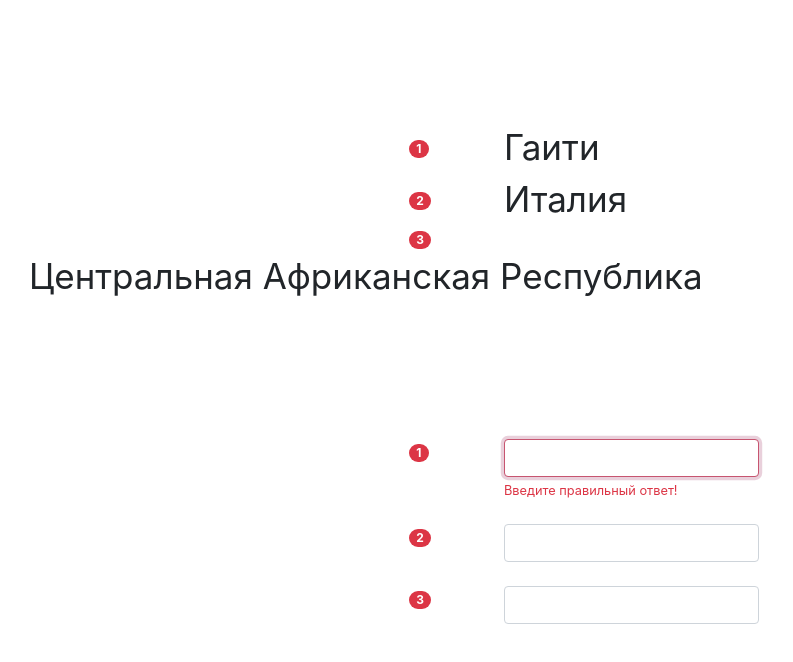
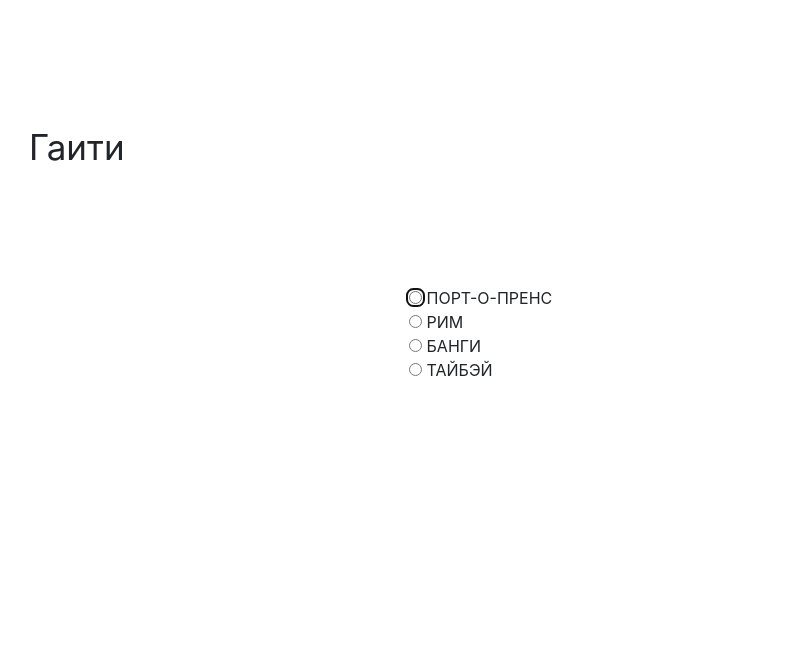
Before and after one commit to LNevezhin/learning, a Vue app: page / in a window 1280 px wide. Shown: the top 662 px of the page, without its empty margins (56-849 px from the left). Built offline with nearby package versions, Linux system fonts and the light colour scheme.

Commit message:
button => input

```diff
--- a/src/components/quest.vue
+++ b/src/components/quest.vue
@@ -2,55 +2,45 @@
   <div class="container" :key="activeCard">
     <div>
       <div id="empty">пустота</div>
-      <div v-for="(quest, index) in activeQuestCard" :key="parseInt(index)">
+      <div>
         <div class="row align-items-center">
-          <div class="col-1 offset-4">
-            <div class="badge badge-pill badge-danger">{{ index + 1 }}</div>
-          </div>
-          <div id="country" class="col">{{randomCountry[index]}}</div>
+          <div id="country" class="col">{{ randomCountry[0] }}</div>
         </div>
       </div>
       <div>
         <div id="empty">пустота</div>
-        <div class="row mt-4" v-for="(quest, index) in activeQuestCard" :key="parseInt(index)">
-          <div class="col-1 offset-4">
-            <div class="badge badge-pill badge-danger">{{ index + 1 }}</div>
-          </div>
+        <div
+          class="row"
+          v-for="(quest, index) in activeQuestCard"
+          :key="parseInt(index)"
+        >
+          <div class="col-4"></div>
           <div class="col-3">
             <input
               :ref="parseInt(index)"
               :id="parseInt(index)"
-              type="text"
-              class="form-control"
-              v-bind:class="inputStatus[index]"
-              v-model.trim="inputData[index]"
-              v-bind:disabled="inputStatus[index] == 'is-valid'"
-              @input="checkInput(index)"
-              @focus="getFocus(index)"
-              @blur="lostFocus(index)"
-              autocomplete="off"
+              type="radio"
+              name="radio"
+              :value="index"
+              v-model="picked"
+              class="is-valid"
             />
-            <div class="valid-feedback">Верно!</div>
-            <div class="invalid-feedback">Введите правильный ответ!</div>
+            {{ activeQuestCard[index] }}
           </div>
-          <div class="col">
-            <button
-              type="button"
-              class="btn btn-secondary"
-              v-bind:class="{ 'sr-only': hintStatus[index] == false }"
-              @click="giveLetter(index)"
-            >?</button>
-          </div>
+          <div class="valid-feedback">Верно!</div>
+          <div class="invalid-feedback">Не верно!</div>
         </div>
       </div>
-      <div class="col-1 mb-4 offset-5 mt-3">
+      <div class="col-1">
         <button
           id="next"
           type="button"
           class="btn btn-secondary"
           v-bind:class="{ 'sr-only': nextStatusButton == true }"
           @click="getNextCard()"
-        >Далее</button>
+        >
+          Далее
+        </button>
       </div>
     </div>
     <div id="empty">пустота</div>
@@ -64,15 +54,15 @@ export default {
   data() {
     return {
       randomCountry: [],
+      value: [],
       activeQuestCard: [],
       inputData: [],
+      picked: "",
       correctInputLetters: [], // массив с правильно введенными буквами
       inputStatus: [],
       indexInputLetters: [], // индекс текущей буквы в correctInputLetters[]
       hintStatus: [],
       errCount: [],
-      delayStopInput: 5000,
-      delayFocusLost: 3000,
       nextStatusButton: true,
       timerStopInput: [],
       timerFocusLost: [],
@@ -300,32 +290,34 @@ export default {
         ["Майотта", "Мамудзу"],
         ["ЮАР", "Претория"],
         ["Замбия", "Лусака"],
-        ["Зимбабве", "Хараре"]
-      ]
+        ["Зимбабве", "Хараре"],
+      ],
     };
   },
 
   created() {
     this.activeUrl = this.ajaxApi[this.activeCard][1];
-    for (let i = 0; i < 3; i++) {
+    for (let i = 0; i < 4; i++) {
       this.randomCountryIndex[i] = Math.round(Math.random() * 222);
       this.activeQuestCard[i] = this.ajaxApi[
         this.randomCountryIndex[i]
-      ][1].toLowerCase();
+      ][1].toUpperCase();
       this.randomCountry[i] = this.ajaxApi[this.randomCountryIndex[i]][0];
-      this.hintStatus[i] = false;
-      this.indexInputLetters[i] = 0;
       this.inputStatus[i] = "";
       this.errCount[i] = 0;
       this.inputData[i] = "";
-      this.correctInputLetters[i] = "";
-      this.timerStopInput[i] = 0;
-      this.timerFocusLost[i] = 0;
     }
   },
 
   mounted: function() {
     this.setFocus();
+    this.radio = document.getElementsByName("radio");
+
+    for (let i = 0; i < 4; i++) {
+      console.log("this.radio[i]: ", this.radio[i]);
+      console.log("this.radio[i].cheked: ", this.radio[i].checked);
+      console.log("this.radio[i].value: ", this.radio[i].value);
+    }
   },
 
   methods: {
@@ -363,49 +355,8 @@ export default {
       if (this.errCount[index] == 3) this.hintStatus[index] = "true";
     },
 
-    setInputStatus: function(index, status) {
-      this.inputStatus[index] = status;
-    },
-
-    stopInput: function(index) {
-      clearTimeout(this.timerStopInput[index]);
-      this.timerStopInput[index] = setTimeout(() => {
-        if (this.inputStatus[index] != "is-valid") {
-          this.setInputStatus(index, "is-invalid");
-          this.$forceUpdate();
-        }
-      }, this.delayStopInput);
-    },
-
-    getFocus: function(index) {
-      this.stopInput(index);
-      this.setInputStatus(index, "");
-      clearTimeout(this.timerFocusLost[index]);
-      this.$forceUpdate();
-    },
-
-    lostFocus: function(index) {
-      this.timerFocusLost[index] = setTimeout(() => {
-        if (this.inputStatus[index] != "is-valid")
-          this.setInputStatus(index, "is-invalid");
-      }, this.delayFocusLost);
-      this.$forceUpdate();
-    },
-
-    giveLetter: function(index) {
-      this.setFocus(index);
-      this.inputData[index] =
-        this.inputData[index] +
-        this.activeQuestCard[index][this.indexInputLetters[index]];
-      this.totalLetters++;
-      this.$forceUpdate();
-      this.correctInputLetters[index] = this.inputData[index];
-      this.indexInputLetters[index] = this.indexInputLetters[index] + 1;
-      this.validCheck(index);
-    },
-
     setFocus: function(item) {
-      const id = this.inputStatus.findIndex(elem => elem != "is-valid");
+      const id = this.inputStatus.findIndex((elem) => elem != "is-valid");
       if (id != -1 && this.inputStatus[item] != "is-valid" && item != null) {
         const input = document.getElementById(item);
         input.focus();
@@ -437,8 +388,8 @@ export default {
       this.totalLetters; */
       this.nextStatusButton = true;
       location.reload();
-    }
-  }
+    },
+  },
 };
 </script>
 
```
